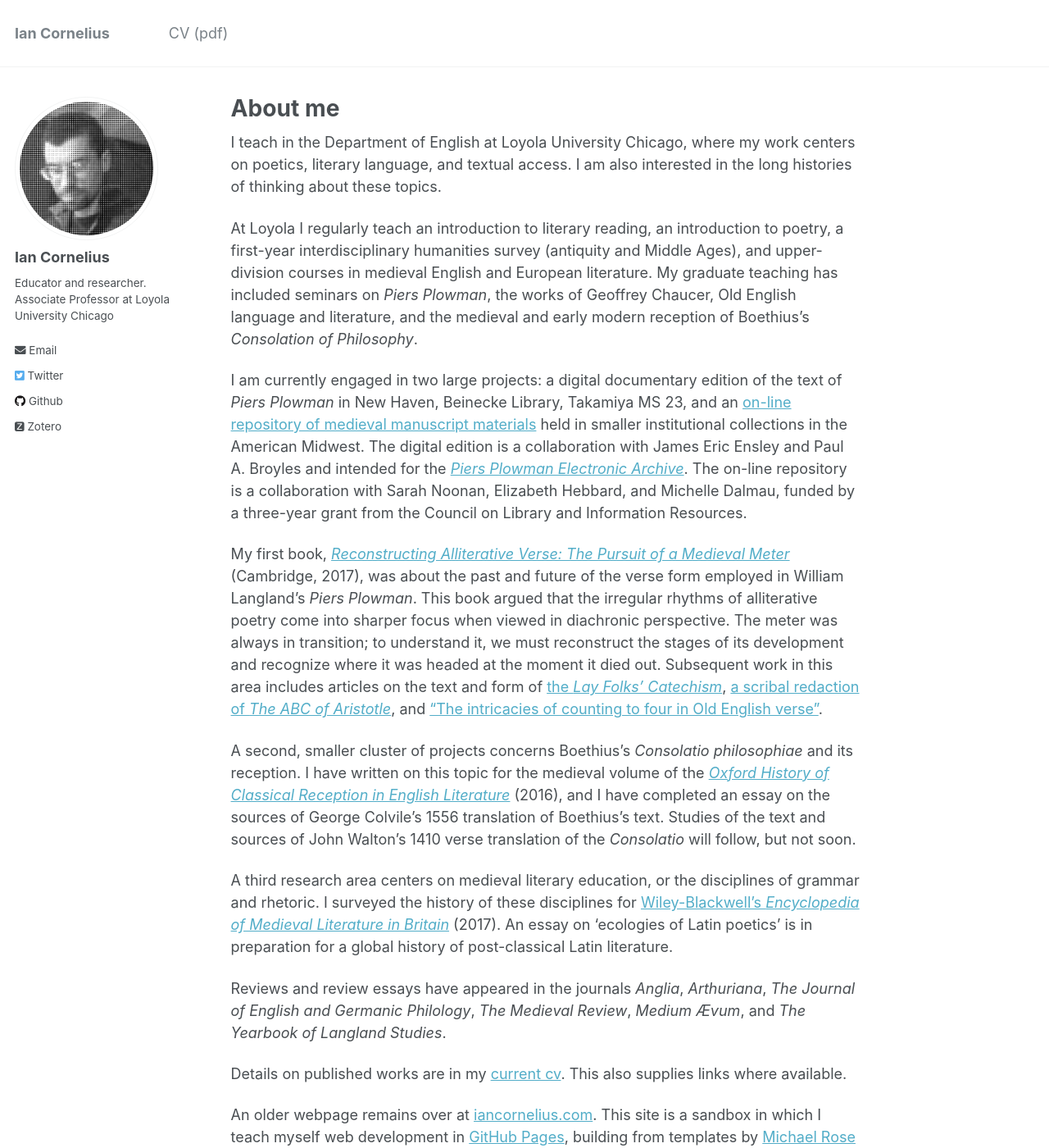
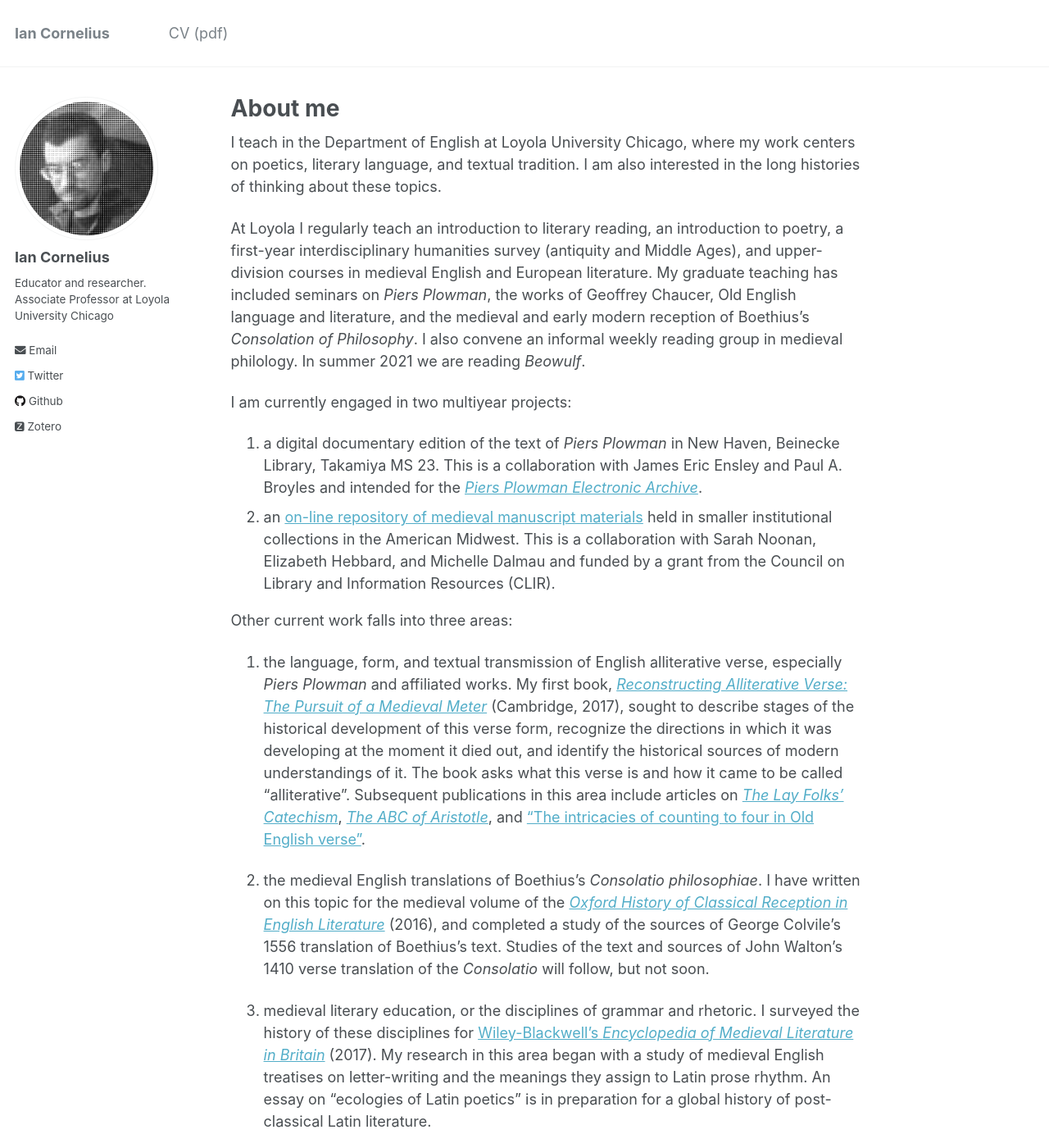
Before and after one commit to icornelius/icornelius.github.io, a Jekyll site: the page built from _pages/about.md, in a window 1280 px wide and 1400 px high. Shown: the whole window at 82% size. Built offline with Jekyll 4.4.1, drawn with Linux system fonts in a browser that asks for light colours; some web fonts are replaced; some of the changed text lies outside the part shown.

Commit message:
update "about" (3)
- impose list structure
- rewrite research areas
- record *Speculum* review

```diff
--- a/_pages/about.md
+++ b/_pages/about.md
@@ -8,42 +8,48 @@ redirect_from:
   - /about.html
 ---
 
-I teach in the Department of English at Loyola University Chicago, where my work centers on poetics, literary language, and textual access.
+I teach in the Department of English at Loyola University Chicago, where my work centers on poetics, literary language, and textual tradition.
 I am also interested in the long histories of thinking about these topics.
 
 At Loyola I regularly teach an introduction to literary reading, an introduction to poetry, a first-year interdisciplinary humanities survey (antiquity and Middle Ages), and upper-division courses in medieval English and European literature.
 My graduate teaching has included seminars on *Piers Plowman*, the works of Geoffrey Chaucer, Old English language and literature, and the medieval and early modern reception of Boethius's *Consolation of Philosophy*.
+I also convene an informal weekly reading group in medieval philology.
+In summer 2021 we are reading *Beowulf*.
 
-I am currently engaged in two large projects:
-a digital documentary edition of the text of *Piers Plowman* in New Haven, Beinecke Library, Takamiya MS 23,
-and an [on-line repository of medieval manuscript materials](https://peripheralmss.org/) held in smaller institutional collections in the American Midwest.
-The digital edition is a collaboration with James Eric Ensley and Paul A. Broyles and intended for the [*Piers Plowman Electronic Archive*](http://piers.chass.ncsu.edu/).
-The on-line repository is a collaboration with Sarah Noonan, Elizabeth Hebbard, and Michelle Dalmau, funded by a three-year grant from the Council on Library and Information Resources.
+I am currently engaged in two multiyear projects:
 
-My first book, [*Reconstructing Alliterative Verse: The Pursuit of a Medieval Meter*](http://www.cambridge.org/9781107154100) (Cambridge, 2017), was about the past and future of the verse form employed in William Langland's *Piers Plowman*.
-This book argued that the irregular rhythms of alliterative poetry come into sharper focus when viewed in diachronic perspective.
-The meter was always in transition;
-to understand it, we must reconstruct the stages of its development and recognize where it was headed at the moment it died out.
-Subsequent work in this area includes articles on
-the text and form of [the *Lay Folks' Catechism*](https://academic.oup.com/res/article-abstract/70/293/14/5232559),
-[a scribal redaction of *The ABC of Aristotle*](https://doi.org/10.1515/ang-2021-0026),
+1. a digital documentary edition of the text of *Piers Plowman* in New Haven, Beinecke Library, Takamiya MS 23.
+This is a collaboration with James Eric Ensley and Paul A. Broyles and intended for the [*Piers Plowman Electronic Archive*](http://piers.chass.ncsu.edu/).
+2. an [on-line repository of medieval manuscript materials](https://peripheralmss.org/) held in smaller institutional collections in the American Midwest. This is a collaboration with Sarah Noonan, Elizabeth Hebbard, and Michelle Dalmau and funded by a grant from the Council on Library and Information Resources (CLIR).
+
+Other current work falls into three areas:
+
+1. the language, form, and textual transmission of English alliterative verse, especially *Piers Plowman* and affiliated works.
+My first book, [*Reconstructing Alliterative Verse: The Pursuit of a Medieval Meter*](http://www.cambridge.org/9781107154100) (Cambridge, 2017), sought to describe stages of the historical development of this verse form, recognize the directions in which it was developing at the moment it died out, and identify the historical sources of modern understandings of it.
+The book asks what this verse is and how it came to be called "alliterative".
+Subsequent publications in this area include articles on
+[*The Lay Folks' Catechism*](https://academic.oup.com/res/article-abstract/70/293/14/5232559),
+[*The ABC of Aristotle*](https://doi.org/10.1515/ang-2021-0026),
 and ["The intricacies of counting to four in Old English verse"](https://doi.org/10.1177/09639470211012297).
 
-A second, smaller cluster of projects concerns Boethius's *Consolatio philosophiae* and its reception.
+2. the medieval English translations of Boethius's *Consolatio philosophiae*.
 I have written on this topic for the medieval volume of the [*Oxford History of Classical Reception in English Literature*](https://www.oxfordscholarship.com/view/10.1093/acprof:oso/9780199587230.001.0001/acprof-9780199587230-chapter-14) (2016),
-and I have completed an essay on the sources of George Colvile's 1556 translation of Boethius's text.
+and completed a study of the sources of George Colvile's 1556 translation of Boethius's text.
 Studies of the text and sources of John Walton's 1410 verse translation of the *Consolatio* will follow, but not soon.
 
-A third research area centers on medieval literary education, or the disciplines of grammar and rhetoric.
+3. medieval literary education, or the disciplines of grammar and rhetoric.
 I surveyed the history of these disciplines for [Wiley-Blackwell's *Encyclopedia of Medieval Literature in Britain*](https://onlinelibrary.wiley.com/doi/abs/10.1002/9781118396957.wbemlb492) (2017).
-An essay on 'ecologies of Latin poetics' is in preparation for a global history of post-classical Latin literature.
+My research in this area began with a study of medieval English treatises on letter-writing and the meanings they assign to Latin prose rhythm.
+An essay on "ecologies of Latin poetics" is in preparation for a global history of post-classical Latin literature.
 
-Reviews and review essays have appeared in the journals
+I regularly review new books in these areas;
+my reviews and review essays have appeared in the journals
 *Anglia*,
 *Arthuriana*,
 *The Journal of English and Germanic Philology*,
 *The Medieval Review*,
 *Medium Ævum*,
+*Speculum*,
 and
 *The Yearbook of Langland Studies*.
 
```
